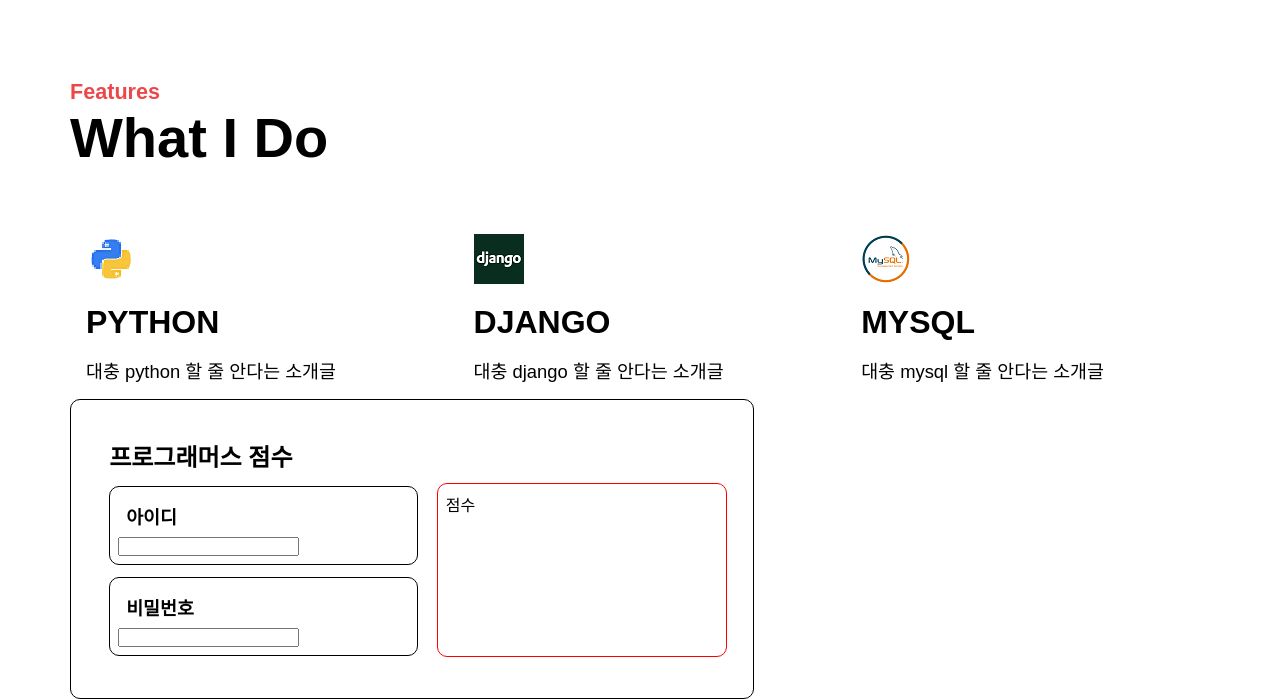
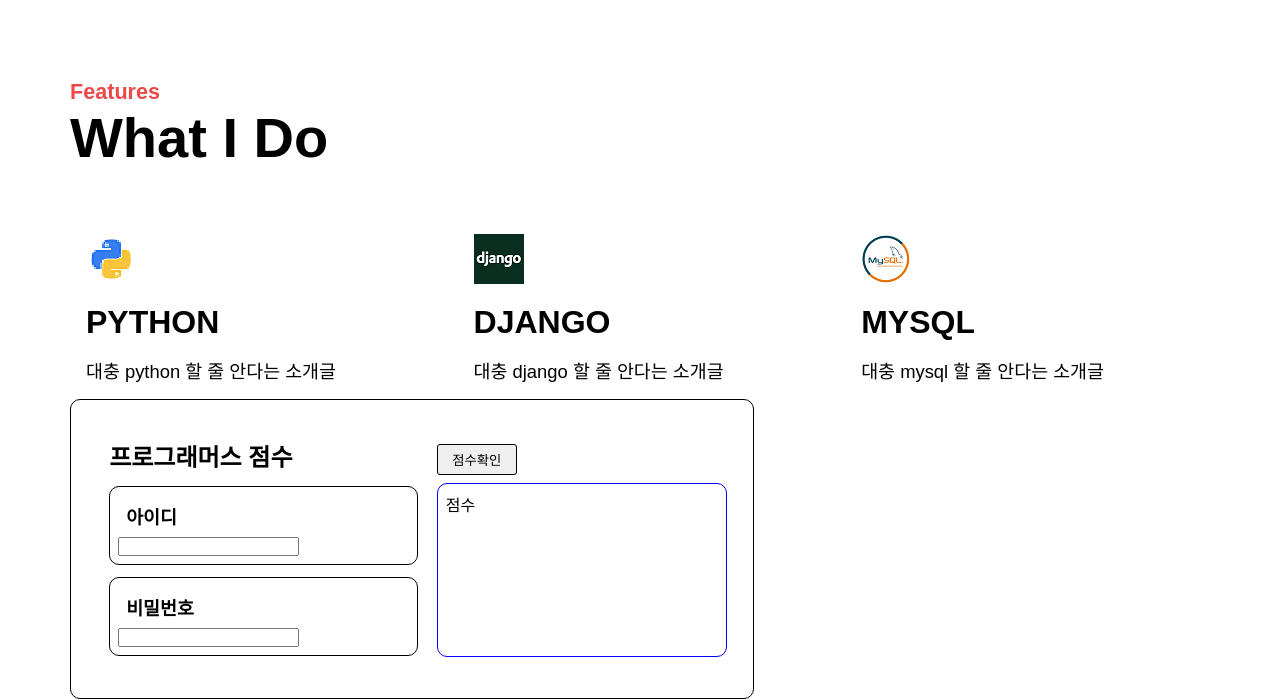
Before and after one commit to JunHeeMerong/DjangoPortfolio, a Django app: page / in a window 1280 px wide. Shown: the part 1497-2196 px from the top of the page. Run offline with Django 3.2, Linux system fonts and the light colour scheme; some libraries are stand-ins or nearby versions.

Commit message:
점수확인 버튼

```diff
--- a/Jun/views.py
+++ b/Jun/views.py
@@ -3,6 +3,7 @@ from django.utils import timezone
 from django.http import HttpResponseNotAllowed
 from .forms import QuestionForm, AnswerForm
 from .models import Question
+from .programmers import score
 
 # Create your views here.
 def home(request):
--- a/static/style1.css
+++ b/static/homestyle.css
@@ -269,6 +269,15 @@ section .container .programmers div{
     margin:1%;
     cursor:pointer;
 }
+section .container .programmers button{
+    position:relative;
+    top: -15%;
+    right: -2%;
+    width: 13%;
+    height: 13%;
+    border:1px solid black;
+    border-radius: 3px 3px 3px 3px;
+}
 section .container .programmers div.score{
     position:relative;
     top:-79%;
@@ -277,7 +286,7 @@ section .container .programmers div.score{
     width:47%;
     height:74%;
     padding:0.5rem;
-    border:1px solid red;
+    border:1px solid blue;
     border-radius: 10px 10px 10px 10px;
     float:right;
     margin:1%;
--- a/templates/home/project.html
+++ b/templates/home/project.html
@@ -6,7 +6,7 @@
     <meta name="viewport" content="width=device-width, initial-scale=1.0">
     <title>Django Portfolio</title>
     <link rel="stylesheet" href="https://cdnjs.cloudflare.com/ajax/libs/font-awesome/6.1.1/css/all.min.css" integrity="sha512-KfkfwYDsLkIlwQp6LFnl8zNdLGxu9YAA1QvwINks4PhcElQSvqcyVLLD9aMhXd13uQjoXtEKNosOWaZqXgel0g==" crossorigin="anonymous" referrerpolicy="no-referrer">
-    <link rel="stylesheet" href="./static/style1.css">
+    <link rel="stylesheet" href="./static/homestyle.css">
 </head>
 <body>
     <header>
@@ -118,13 +118,13 @@
                     <h3>비밀번호</h3>
                     <input id='password' type='password'/>
                 </div>
+                <button class="btn btn-programmers">점수확인</button>
                 <div class='score'>
-                    <box>점수
-                    </box>
+                    <box>점수</box>
                 </div>
             </form>
         </div>
     </section>
-    <script src="./static/script.js"></script>
+    <script src="./static/homescript.js"></script>
 </body>
 </html>
```
Also changed, not shown: Jun/programmers.py (added, +42 -0 lines), Jun/프로그래머스 점수가져오기.py (deleted, +0 -37 lines), static/homescript.js (renamed from static/script.js, +0 -16 lines).
